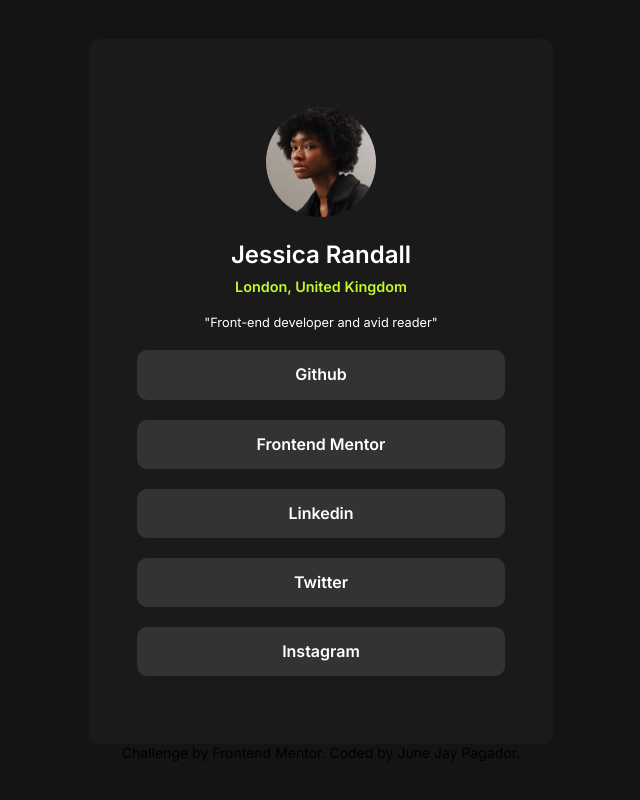
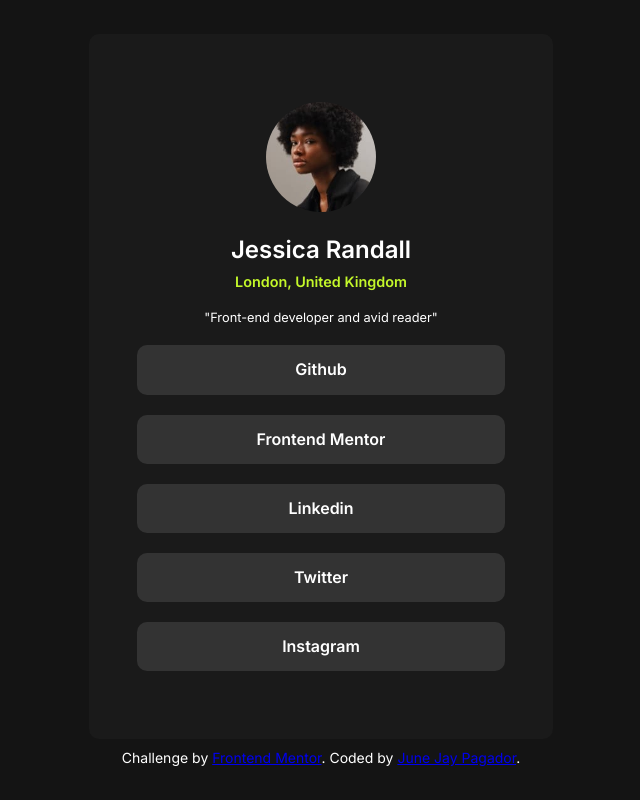
Before and after one commit to junjay21/social-links-profile, a plain HTML site: page index.html in a window 1280 px wide. Shown: the whole page, without its empty margins (319-959 px from the left). Drawn offline with Linux system fonts and the light colour scheme.

Commit message:
Update style.css

```diff
--- a/style.css
+++ b/style.css
@@ -101,6 +101,7 @@ ul li {
 
 @media (min-width: 375px) and (max-width: 500px) {
   .container {
+    margin: 20px 10px;
     max-width: 95vw;
     padding: 1.5rem;
   }
@@ -141,3 +142,14 @@ ul li {
     padding: 15px 80px;
   }
 }
+
+.attribution {
+  color: white;
+  margin-top: 10px;
+  text-align: center;
+}
+
+.attribution a {
+  text-decoration: underline;
+  color: #0000EE;
+}
```
